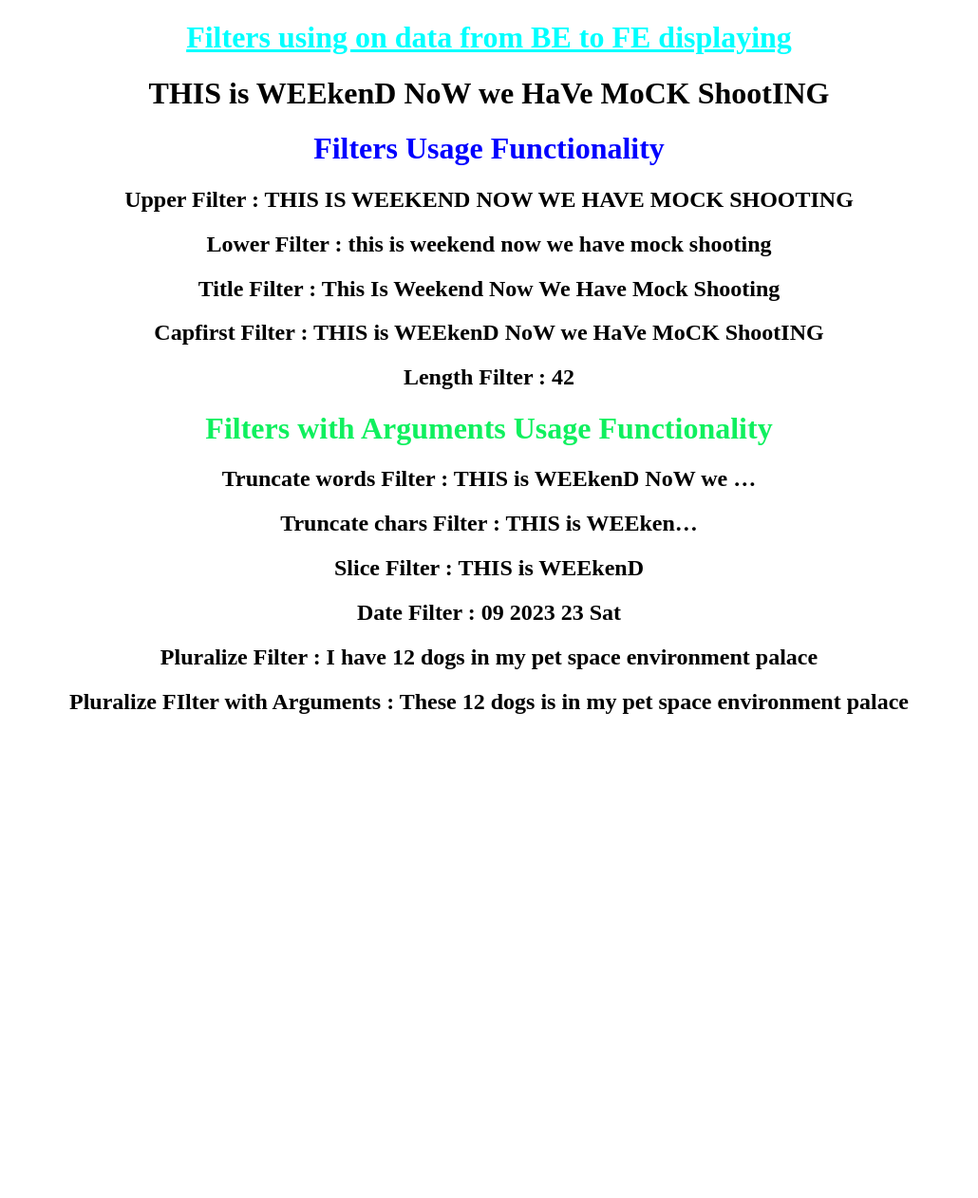
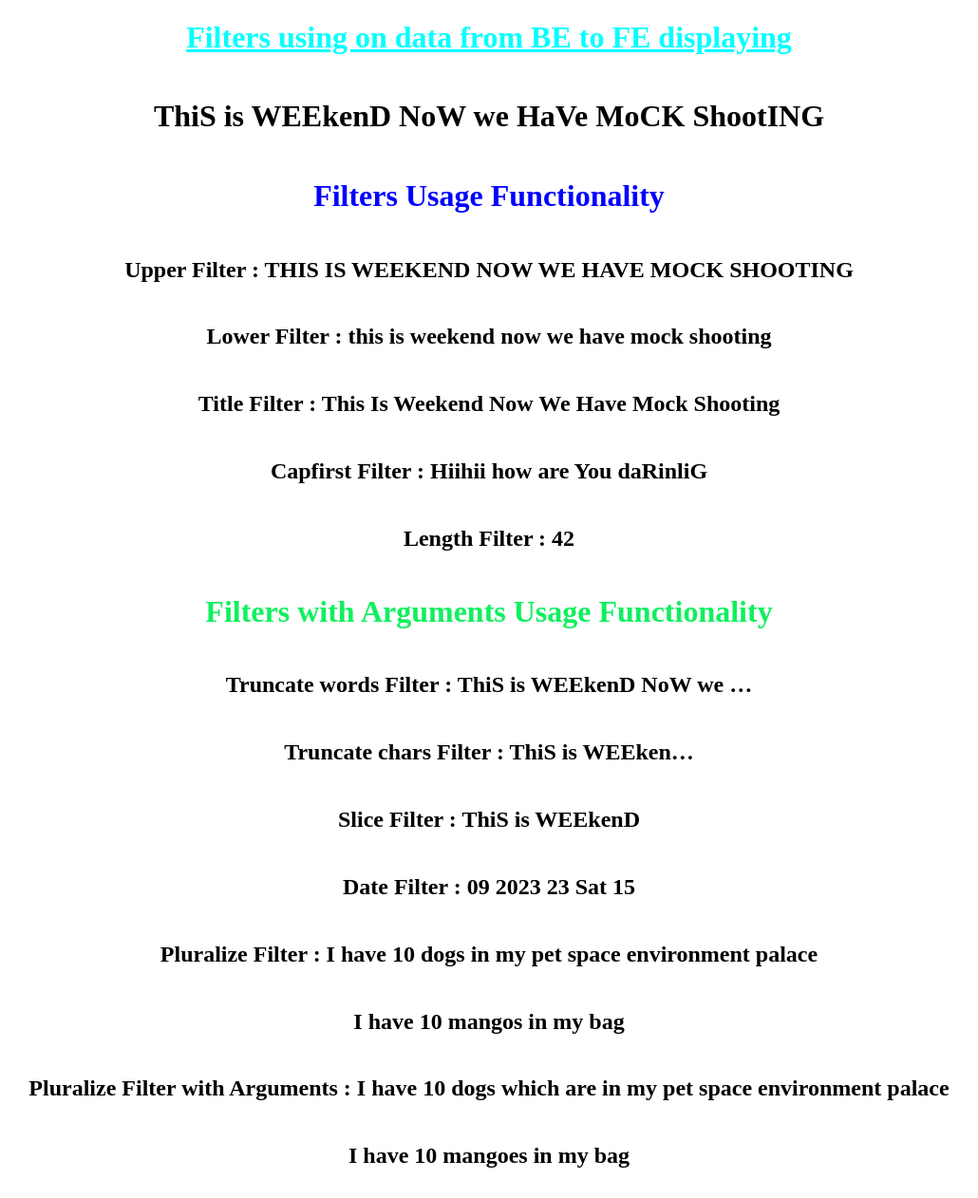
Before and after one commit to Syeraa007/Usage_of_Builtin_Filters_on_data_sending_through_BE_to_FE, a Django app: page /buitlin_filters/ in a window 1280 px wide. Shown: the whole page at 95% size, without its empty margins (125-1155 px from the left). Before the commit the page ends 752 px from the top, so only its background shows below. Run offline with Django 4.2, Linux system fonts and the light colour scheme.

Commit message:
first commit

```diff
--- a/App/views.py
+++ b/App/views.py
@@ -4,5 +4,5 @@ from django.shortcuts import render
 import datetime
 def buitlin_filters(request):
     dates=datetime.datetime.now()
-    d={'data':'THIS is WEEkenD  NoW we HaVe MoCK ShootING','count':12,'dates':dates}
+    d={'data':'ThiS is WEEkenD  NoW we HaVe MoCK ShootING','count':10,'dates':dates,'mine':'hiihii how are You daRinliG'}
     return render(request,'buitlin_filters.html',d)
--- a/templates/buitlin_filters.html
+++ b/templates/buitlin_filters.html
@@ -7,23 +7,27 @@
 </head>
 <body>
     <center>
+
         <h1 style="color: aqua;"><u>Filters using on data from BE to FE displaying</u></h1>
-        <h1>{{data}}</h1>
-        <h1 style="color: blue;">Filters Usage Functionality</h1>
-            <h2>Upper Filter : {{data|upper}}</h2>
-            <h2>Lower Filter : {{data|lower}}</h2>
-            <h2>Title Filter : {{data|title}}</h2>
-            <h2>Capfirst Filter : {{data|capfirst}}</h2>
-            <h2>Length Filter : {{data|length}}</h2>
-        <h1 style="color: rgb(15, 240, 94);">Filters with Arguments Usage Functionality</h1>
-            <h2>Truncate words Filter : {{data|truncatewords:'5'}}</h2>
-            <h2>Truncate chars Filter : {{data|truncatechars:'15'}}</h2>
-            <h2>Slice Filter : {{data|slice:'15'}}</h2>
-            <h2>Date Filter : {{dates|date:'H Y y D'}}</h2>
+        <table style="text-align:center">
+            <tr><td><h1>{{data}}</h1></td></tr>
+            <tr><td><h1 style="color: blue;">Filters Usage Functionality</h1></td></tr>
+                <tr><td><h2>Upper Filter : {{data|upper}}</h2></td></tr>
+                <tr><td><h2>Lower Filter : {{data|lower}}</h2></td></tr>
+                <tr><td><h2>Title Filter : {{data|title}}</h2></td></tr>
+                <tr><td><h2>Capfirst Filter : {{mine|capfirst}}</h2></td></tr>
+                <tr><td><h2>Length Filter : {{data|length}}</h2></td></tr>
+            <tr><td><h1 style="color: rgb(15, 240, 94);">Filters with Arguments Usage Functionality</h1></td></tr>
+                <tr><td><h2>Truncate words Filter : {{data|truncatewords:'5'}}</h2></td></tr>
+                <tr><td><h2>Truncate chars Filter : {{data|truncatechars:'15'}}</h2></td></tr>
+                <tr><td><h2>Slice Filter : {{data|slice:'15'}}</h2></td></tr>
+                <tr><td><h2>Date Filter : {{dates|date:'H Y y D d'}}</h2></td></tr>
 
-            <h2>Pluralize Filter : I have {{count}} dog{{count|pluralize}} in my pet space environment palace</h2>
-            <h2>Pluralize FIlter with Arguments : These {{count}} dog{{count|pluralize}} is{{c|pluralize:'is,are'}} in my pet space environment palace</h2>
-
+            <tr><td><h2>Pluralize Filter : I have {{count}} dog{{count|pluralize}} in my pet space environment palace</h2></td></tr>
+            <tr><td><h2>I have {{count}} mango{{count|pluralize}} in my bag</h2></td></tr>
+            <tr><td><h2>Pluralize Filter with Arguments : I have {{count}} dog{{count|pluralize}} which {{count|pluralize:'is,are'}} in my pet space environment palace</h2></td></tr>
+            <tr><td><h2>I have {{count}} mango{{count|pluralize:'es'}} in my bag</h2></td></tr>
+        </table>
 
     </center>
 </body>
```
